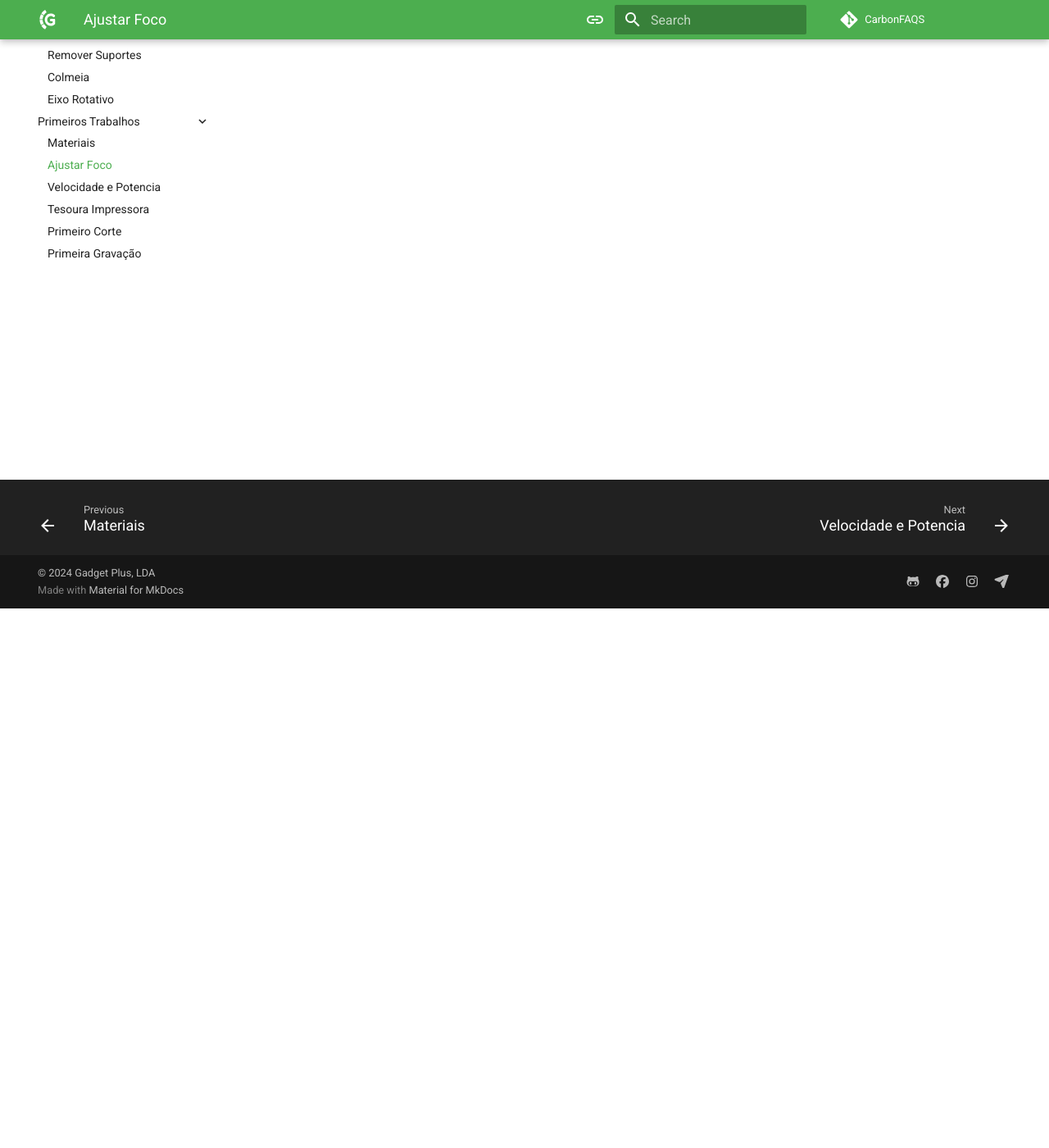
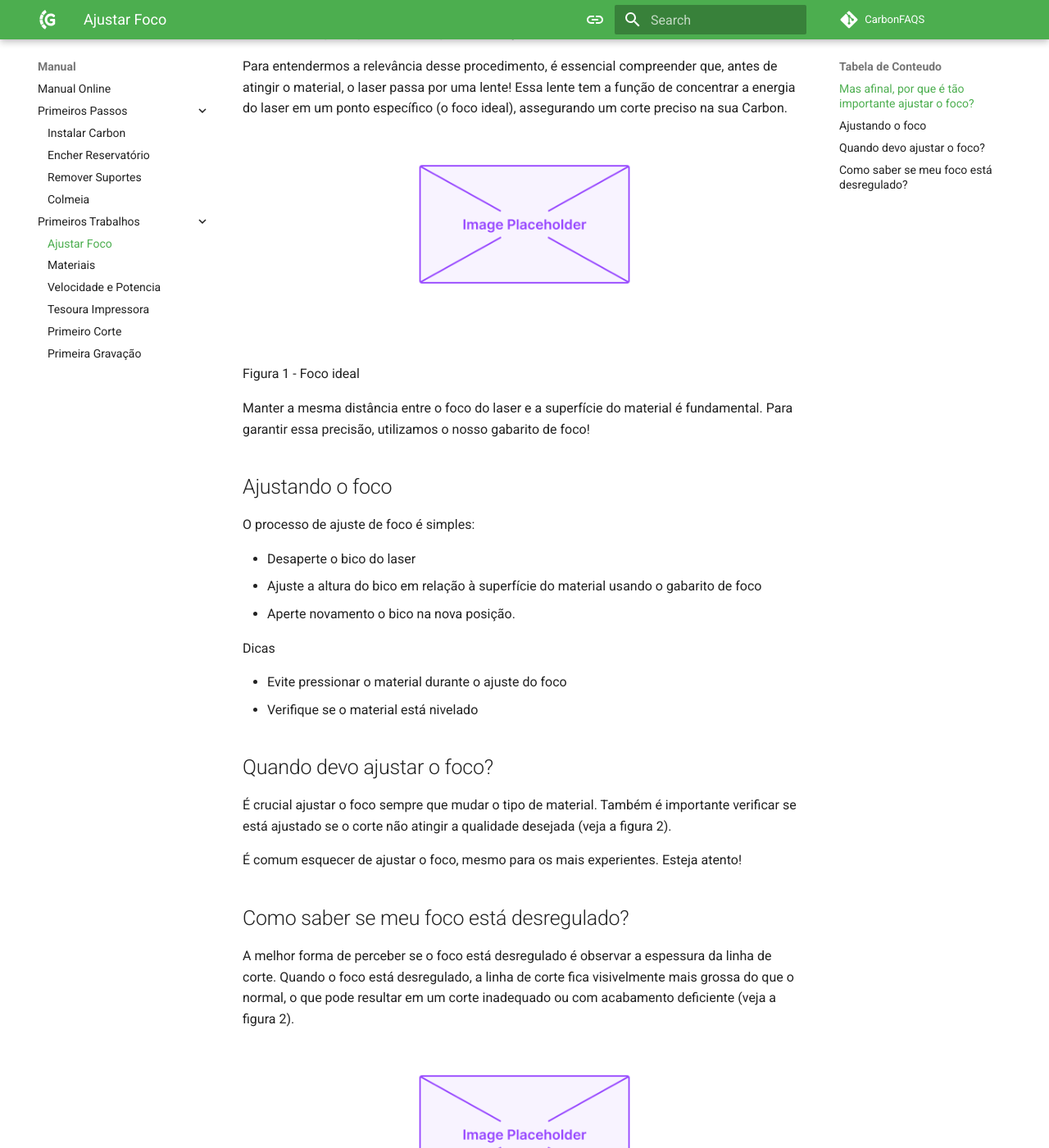
Before and after one commit to GadgetPlusKDB/Carbon-FAQS, an MkDocs documentation site: the page built from docs/manual/primeiros-trabalhos/ajustar-foco.md, in a window 1280 px wide and 1400 px high, scrolled down 658 px. Shown: the whole window at 82% size. Built offline with MkDocs 1.6.1 and Material for MkDocs 9.7.7, drawn with Linux system fonts in a browser that asks for light colours; comment, search, counter and statistics services are not loaded; some of the changed text lies outside the part shown.

Commit message:
$Update Paginas Primeiros Passos

```diff
--- a/docs/manual/primeiros-trabalhos/ajustar-foco.md
+++ b/docs/manual/primeiros-trabalhos/ajustar-foco.md
@@ -9,3 +9,57 @@
   <figcaption></figcaption>
 
 </figure>
+
+Hoje, vamos abordar um passo crucial para garantir o sucesso dos nossos cortes: o ajuste de foco.
+
+### Mas afinal, por que é tão importante ajustar o foco?
+
+Para entendermos a relevância desse procedimento, é essencial compreender que, antes de atingir o material, o laser passa por uma lente! Essa lente tem a função de concentrar a energia do laser em um ponto específico (o foco ideal), assegurando um corte preciso na sua Carbon.
+
+<figure markdown="span">
+
+  ![FrenteMaq](../images/image-placeholder.png){ width="450" }
+  <figcaption></figcaption>
+
+</figure>
+
+Figura 1 - Foco ideal
+
+Manter a mesma distância entre o foco do laser e a superfície do material é fundamental. Para garantir essa precisão, utilizamos o nosso gabarito de foco!
+
+## Ajustando o foco
+
+O processo de ajuste de foco é simples:
+
+* Desaperte o bico do laser
+* Ajuste a altura do bico em relação à superfície do material usando o gabarito de foco
+* Aperte novamento o bico na nova posição.
+
+Dicas
+
+* Evite pressionar o material durante o ajuste do foco
+* Verifique se o material está nivelado
+
+## Quando devo ajustar o foco?
+
+É crucial ajustar o foco sempre que mudar o tipo de material. Também é importante verificar se está ajustado se o corte não atingir a qualidade desejada (veja a figura 2).
+
+É comum esquecer de ajustar o foco, mesmo para os mais experientes. Esteja atento!
+
+## Como saber se meu foco está desregulado?
+
+A melhor forma de perceber se o foco está desregulado é observar a espessura da linha de corte. Quando o foco está desregulado, a linha de corte fica visivelmente mais grossa do que o normal, o que pode resultar em um corte inadequado ou com acabamento deficiente (veja a figura 2).
+
+<figure markdown="span">
+
+  ![FrenteMaq](../images/image-placeholder.png){ width="450" }
+  <figcaption></figcaption>
+
+</figure>
+
+Figura 2 - Exemplos de foco desregulado
+
+Neste artigo, aprendemos sobre a importância de ajustar o foco e como é fácil fazê-lo! Agora, basta ficar atento e não esquecer de realizar esse procedimento sempre que trocar de material.
+Acompanhe nossa série de artigos de primeiros passos para aprender como posicionar o [material] na Carbon.
+
+[material]: https://gadgetpluskdb.github.io/Carbon-FAQS/manual/primeiros-trabalhos/material/
--- a/mkdocs.yml
+++ b/mkdocs.yml
@@ -130,10 +130,10 @@ nav:
       - Encher Reservatório: manual/primeiros-passos/encher-reservatório.md
       - Remover Suportes: manual/primeiros-passos/remover-suportes.md
       - Colmeia: manual/primeiros-passos/colmeia.md
-      - Eixo Rotativo: manual/primeiros-passos/eixo-rotativo.md
+    # - Eixo Rotativo: manual/primeiros-passos/eixo-rotativo.md
     - Primeiros Trabalhos:
+      - Ajustar Foco: manual/primeiros-trabalhos/ajustar-foco.md
       - Materiais: manual/primeiros-trabalhos/material.md
-      - Ajustar Foco: manual/primeiros-trabalhos/ajustar-foco.md
       - Velocidade e Potencia: manual/primeiros-trabalhos/velocidade-potencia.md
       - Tesoura Impressora: manual/primeiros-trabalhos/tesoura-impressora.md
       - Primeiro Corte: manual/primeiros-trabalhos/primeiro-corte.md
```
Also changed, not shown: docs/manual/primeiros-passos/colmeia.md (+1 -1 lines), docs/transferencias/index.md (+1 -1 lines).
